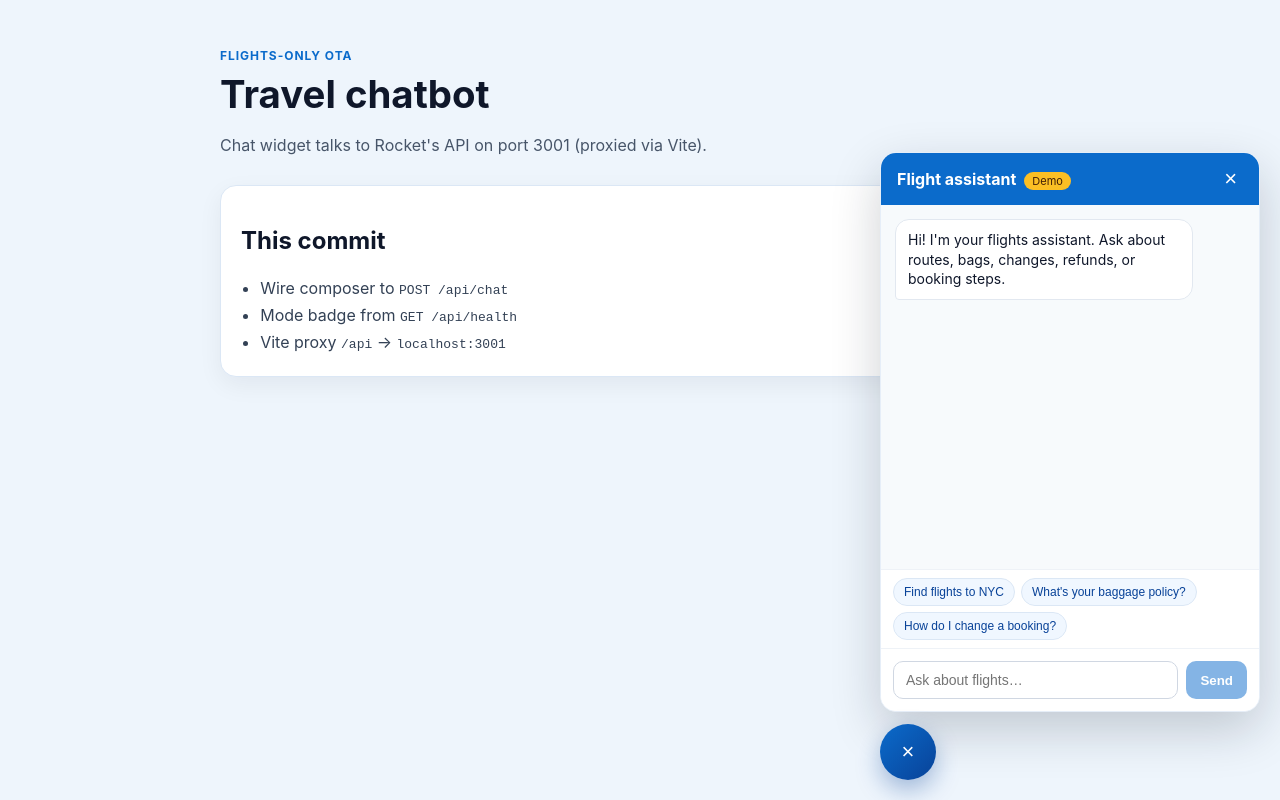
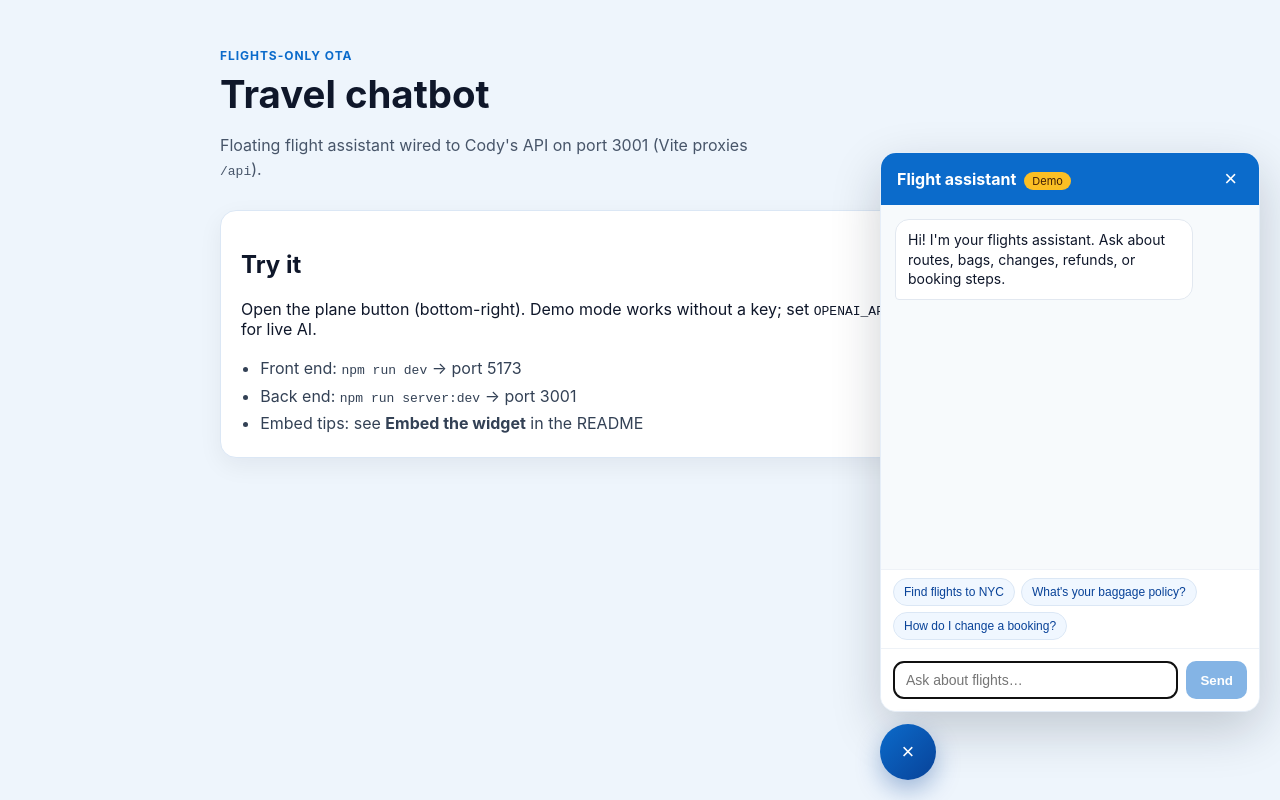
Before and after one commit to cnpham10/travel-chatbot, a React (Vite) app: page / in a window 1280 px wide. Built offline with nearby package versions, Linux system fonts and the light colour scheme; no server answers.

Commit message:
feat(fe): polish demo page + Escape/focus on chat

```diff
--- a/src/App.tsx
+++ b/src/App.tsx
@@ -8,17 +8,30 @@ export default function App() {
         <p className="eyebrow">Flights-only OTA</p>
         <h1>Travel chatbot</h1>
         <p className="lede">
-          Chat widget talks to Rocket&apos;s API on port 3001 (proxied via Vite).
+          Floating flight assistant wired to Cody&apos;s API on port 3001 (Vite proxies{' '}
+          <code>/api</code>).
         </p>
       </header>
+
       <main className="card">
-        <h2>This commit</h2>
+        <h2>Try it</h2>
+        <p>
+          Open the plane button (bottom-right). Demo mode works without a key; set{' '}
+          <code>OPENAI_API_KEY</code> in <code>server/.env</code> for live AI.
+        </p>
         <ul>
-          <li>Wire composer to <code>POST /api/chat</code></li>
-          <li>Mode badge from <code>GET /api/health</code></li>
-          <li>Vite proxy <code>/api</code> → <code>localhost:3001</code></li>
+          <li>
+            Front end: <code>npm run dev</code> → port 5173
+          </li>
+          <li>
+            Back end: <code>npm run server:dev</code> → port 3001
+          </li>
+          <li>
+            Embed tips: see <strong>Embed the widget</strong> in the README
+          </li>
         </ul>
       </main>
+
       <TravelChatbot defaultOpen />
     </div>
   )
--- a/src/components/TravelChatbot.tsx
+++ b/src/components/TravelChatbot.tsx
@@ -18,7 +18,7 @@ type Props = {
   defaultOpen?: boolean
 }
 
-/** Chat widget wired to Rocket's Express API (`/api/health`, `/api/chat`). */
+/** Chat widget wired to Cody's Express API (`/api/health`, `/api/chat`). */
 export function TravelChatbot({ defaultOpen = false }: Props) {
   const [open, setOpen] = useState(defaultOpen)
   const [input, setInput] = useState('')
@@ -32,6 +32,7 @@ export function TravelChatbot({ defaultOpen = false }: Props) {
     },
   ])
   const bottomRef = useRef<HTMLDivElement>(null)
+  const inputRef = useRef<HTMLInputElement>(null)
 
   useEffect(() => {
     fetch('/api/health')
@@ -46,6 +47,17 @@ export function TravelChatbot({ defaultOpen = false }: Props) {
   useEffect(() => {
     bottomRef.current?.scrollIntoView({ behavior: 'smooth' })
   }, [messages, open, busy])
+
+  useEffect(() => {
+    if (!open) return
+    inputRef.current?.focus()
+
+    function onKey(e: KeyboardEvent) {
+      if (e.key === 'Escape') setOpen(false)
+    }
+    window.addEventListener('keydown', onKey)
+    return () => window.removeEventListener('keydown', onKey)
+  }, [open])
 
   async function send(text: string) {
     const trimmed = text.trim()
@@ -139,6 +151,7 @@ export function TravelChatbot({ defaultOpen = false }: Props) {
 
           <form className="tc-composer" onSubmit={onSubmit}>
             <input
+              ref={inputRef}
               value={input}
               onChange={(e) => setInput(e.target.value)}
               placeholder="Ask about flights…"
```
